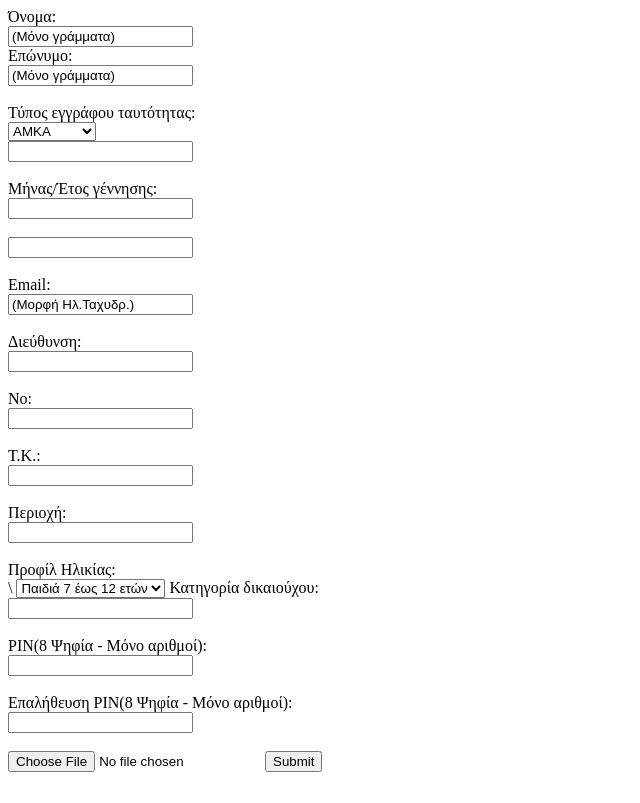
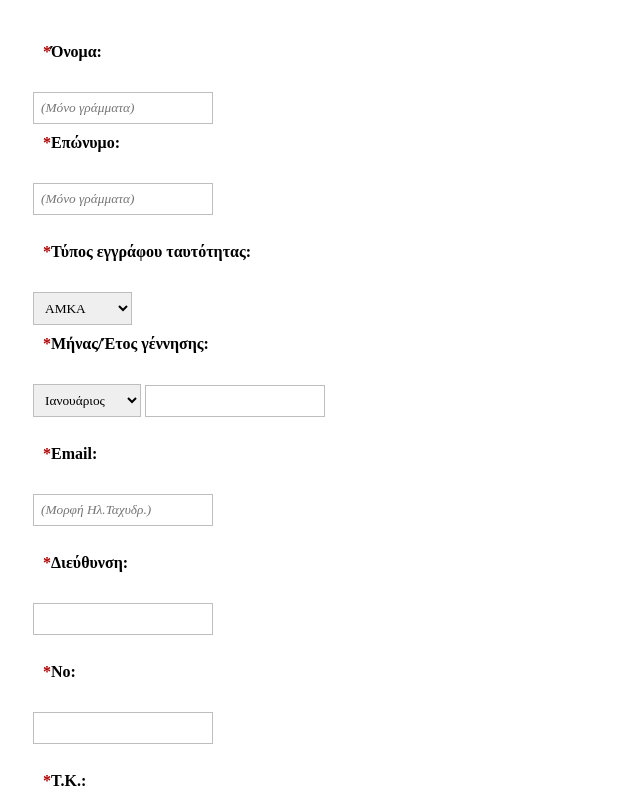
Before and after one commit to hellag/web-assignment-simple-form, a plain HTML site: page index.html in a window 1280 px wide. Shown: the top 803 px of the page, without its empty margins (0-640 px from the left). Drawn offline with Linux system fonts and the light colour scheme.

Commit message:
add structure inside form

```diff
--- /dev/null
+++ b/css/style.css
@@ -0,0 +1,88 @@
+
+/* body {
+	margin:auto;
+	max-width: 400px;
+	padding: 20px 12px 10px 20px;
+	font: 13px "Lucida Sans Unicode", "Lucida Grande", sans-serif;
+} */
+*{
+    font-family: roboto-regular;
+    box-sizing: border-box;
+}
+.registration{
+    width: 100%;
+    padding: 25px;
+    display: block;
+}
+label{
+	margin:0 0 3px 0;
+	padding:10px;
+	display:block;
+	font-weight: bold;
+}
+input[type=text]::placeholder ,input[type=email]::placeholder {
+    font-style: italic;
+}
+input[type=text],
+input[type=date],
+input[type=datetime],
+input[type=email],
+input[type=password],
+textarea,
+select{
+	box-sizing: border-box;
+	-webkit-box-sizing: border-box;
+	-moz-box-sizing: border-box;
+	border:1px solid #BEBEBE;
+	padding: 7px;
+	margin:0px;
+	-webkit-transition: all 0.30s ease-in-out;
+	-moz-transition: all 0.30s ease-in-out;
+	-ms-transition: all 0.30s ease-in-out;
+	-o-transition: all 0.30s ease-in-out;
+	outline: none;
+}
+input[type=text]:focus,
+input[type=date]:focus,
+input[type=datetime]:focus,
+input[type=number]:focus,
+input[type=email]:focus,
+input[type=password]:focus,
+textarea:focus,
+select:focus{
+	-moz-box-shadow: 0 0 8px #88D5E9;
+	-webkit-box-shadow: 0 0 8px #88D5E9;
+	box-shadow: 0 0 8px #88D5E9;
+	border: 1px solid #88D5E9;
+}
+ .field-divided{
+	width: 49%;
+}
+
+.field-long{
+	width: 100%;
+}
+.field-select{
+	width: 100%;
+}
+input[type=submit], input[type=button], input[type=file]{
+	background: #4B99AD;
+	padding: 8px 15px 8px 15px;
+	border: none;
+	color: #fff;
+}
+input[type=submit]:hover, input[type=button]:hover{
+	background: #4691A4;
+	box-shadow:none;
+	-moz-box-shadow:none;
+	-webkit-box-shadow:none;
+}
+.required:before {
+    content: "*";
+    color: #AD0000;
+}
+/* @media screen and (max-width: 930px) */
+/* registration{
+    padding: 7px;
+
+} */
--- a/index.html
+++ b/index.html
@@ -1,56 +1,78 @@
 <!DOCTYPE html>
 <html lang="en">
+
 <head>
     <meta charset="UTF-8">
     <meta http-equiv="X-UA-Compatible" content="IE=edge">
     <meta name="viewport" content="width=device-width, initial-scale=1.0">
+    <link rel="stylesheet" type="text/css" href="css/style.css">
     <title>Web assignment 1b</title>
 </head>
+
 <body>
-    <div>
+    <div class="registration">
         <form>
-            <label for="name">Όνομα:</label><br>
-            <input type="text" required="required" id="name" name="name" value="(Μόνο γράμματα)"><br>
-            <label for="lname">Επώνυμο:</label><br>
-            <input type="text" required="required" id="lname" name="lname" value="(Μόνο γράμματα)"><br><br>
-            <label for="paper_type">Τύπος εγγράφου ταυτότητας:</label><br>
+            <label class="required" for="name">Όνομα:</label><br>
+            <input type="text" required="required" id="name" name="name" placeholder="(Μόνο γράμματα)"><br>
+            <label class="required" for="lname">Επώνυμο:</label><br>
+            <input type="text" required="required" id="lname" name="lname" placeholder="(Μόνο γράμματα)"><br><br>
+            <label class="required" for="paper_type">Τύπος εγγράφου ταυτότητας:</label><br>
             <select name="paper_type" id="paper_type">
                 <option value="AMKA">ΑΜΚΑ</option>
                 <option value="passport">Διαβατήριο</option>
             </select>
-            <label for="lname"></label><br>
-            <input type="text" required="required" id="lname" name="lname" value=""><br><br>
-            <label for="birth">Μήνας/Έτος γέννησης:</label><br>
-            <input type="text" id="birth_month" name="birth_month" value=""><br><br>
+            <label class="required" for="birth">Μήνας/Έτος γέννησης:</label><br>
+            <select id="birth_month" name="birth_month">
+                <option value="1">Ιανουάριος</option>
+                <option value="2">Φεβρουάριος</option>
+                <option value="3">Μάρτιος</option>
+                <option value="4">Απρίλιος</option>
+                <option value="5">Μάιος</option>
+                <option value="6">Ιούνιος</option>
+                <option value="7">Ιούλιος</option>
+                <option value="8">Αύγουστος</option>
+                <option value="9">Σεπτέμβριος</option>
+                <option value="10">Οκτώβριος</option>
+                <option value="11">Νοέμβριος</option>
+                <option value="12">Δεκέμβριος</option>
+            </select>
             <input type="text" id="birth_year" name="birth_year" value=""><br><br>
-            <label for="email">Email:</label><br>
-            <input type="email" id="email" name="email" value="(Μορφή Ηλ.Ταχυδρ.)"><br><br>
-            <label for="address">Διεύθυνση:</label><br>
+            <label class="required" for="email">Email:</label><br>
+            <input type="email" id="email" name="email" placeholder="(Μορφή Ηλ.Ταχυδρ.)"><br><br>
+            <label class="required" for="address">Διεύθυνση:</label><br>
             <input type="text" id="address" name="address" value=""><br><br>
-            <label for="street">No:</label><br>
+            <label class="required" for="street">No:</label><br>
             <input type="text" id="street" name="street" value=""><br><br>
-            <label for="zip_code">Τ.Κ.:</label><br>
+            <label class="required" for="zip_code">Τ.Κ.:</label><br>
             <input type="text" id="zip_code" name="zip_code" value=""><br><br>
-            <label for="region">Περιοχή:</label><br>
+            <label class="required" for="region">Περιοχή:</label><br>
             <input type="text" id="region" name="region" value=""><br><br>
-            <label for="age_profil">Προφίλ Ηλικίας:</label><br>
-\            <select name="age_profil" id="age_profil">
+            <label class="required" for="age_profil">Προφίλ Ηλικίας:</label><br>
+             <select name="age_profil" id="age_profil">
                 <option value="0">Παιδιά 7 έως 12 ετών</option>
                 <option value="1">Νέοι 13 έως 18 ετών</option>
                 <option value="2">Ενήλικες</option>
             </select>
-            <label for="beneficiary">Κατηγορία δικαιούχου:</label><br>
-            <input type="text" id="beneficiary" name="beneficiary" value=""><br><br>
-            <!-- select -->
-            <label for="pin">PIN(8 Ψηφία - Μόνο αριθμοί):</label><br>
-            <input type="password" id="pin" name="pin" value=""><br><br>
-            <label for="lname">Επαλήθευση PIN(8 Ψηφία - Μόνο αριθμοί):</label><br>
-            <input type="text" id="lname" name="lname" value=""><br><br>
+            <label class="required" for="beneficiary">Κατηγορία δικαιούχου:</label><br>
+            <select id="beneficiary" name="beneficiary">
+                <optgroup label="Μαθητές/Φοιτητές/Σπουδαστές">
+                  <option>Τριτοβάθμια Εκπαίδευση (ΑΕΙ / ΤΕΙ)</option>
+                </optgroup>
+                <optgroup label="Ειδικές Ομάδες">
+                  <option>ΑΜΕΑ</option>
+                  <option>Άνεργοι</option>
+                </optgroup>
+              </select>
+            <label class="required" for="pin">PIN</label><br>
+            <input type="password" id="pin" name="pin" placeholder="8 Ψηφία - Μόνο αριθμοί" value=""><br><br>
+            <label class="required" for="pin_again">Επαλήθευση PIN</label><br>
+            <input type="password" id="pin_again" name="pin_again" placeholder="8 Ψηφία - Μόνο αριθμοί" value=""><br><br>
             <input type="file" id="img" name="img" accept="image/*">
             <!-- save button-->
             <input type="submit" value="Submit">
-          </form>
+        </form>
     </div>
-<script src="js/main.js"></script>
+    <script src="js/main.js"></script>
 </body>
+
 </html>
```
Also changed, not shown: js/main.js (added), resources/js/main.js (deleted).
